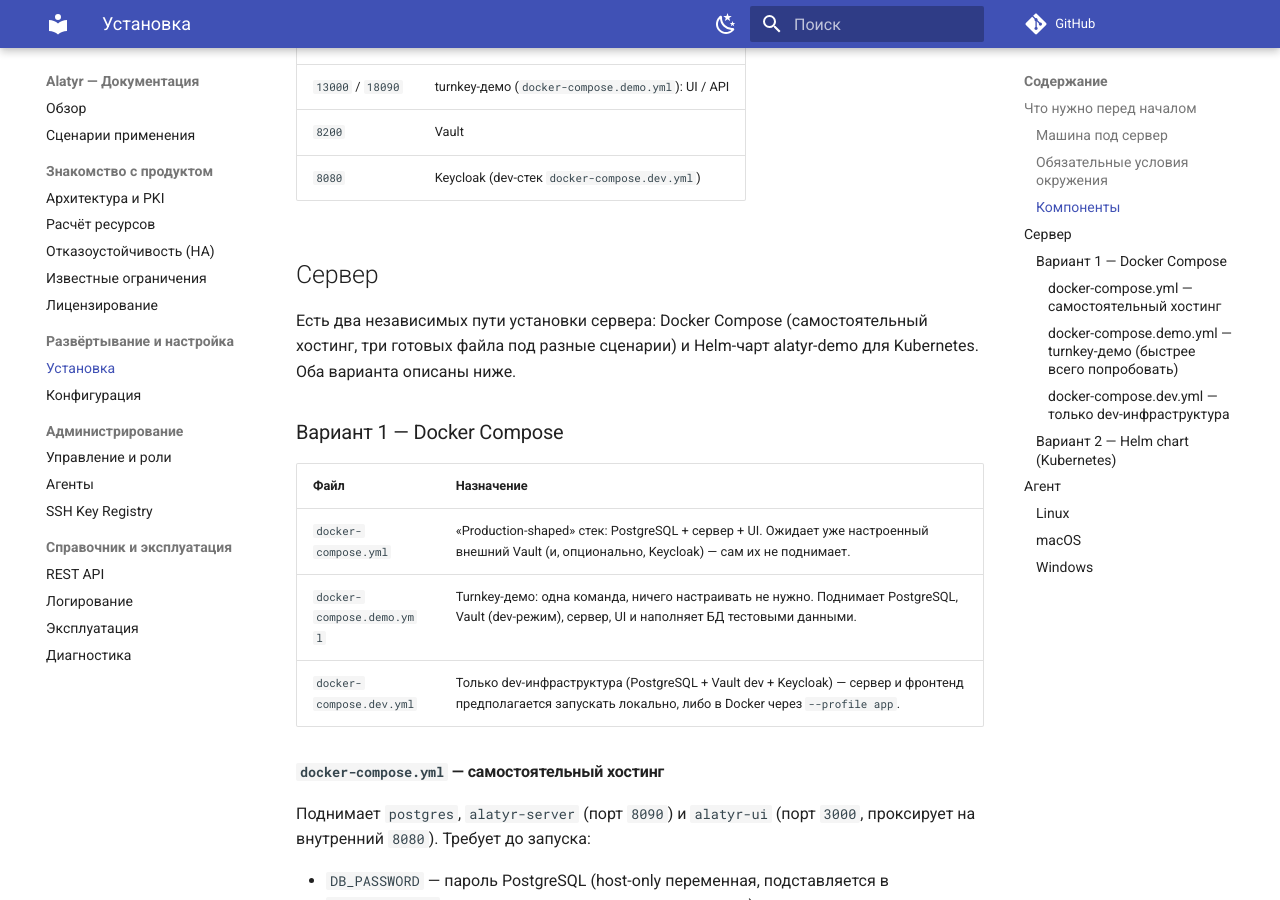
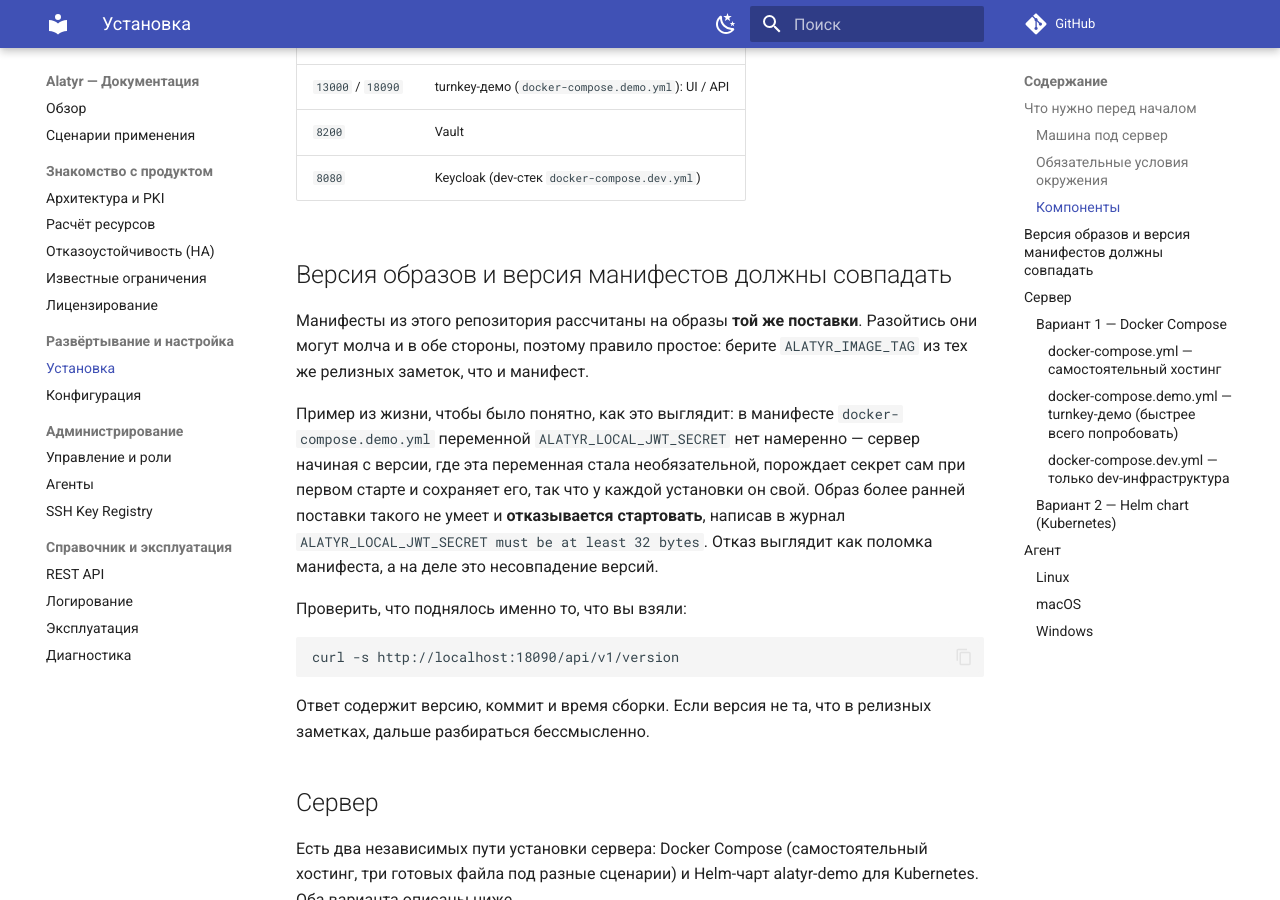
Before and after one commit to s3m4rgl/alatyr-docs, an MkDocs documentation site: the page built from docs/installation.md, in a window 1280 px wide and 900 px high, scrolled down 2101 px. Built offline with MkDocs 1.6.1 and Material for MkDocs 9.7.7, drawn with Linux system fonts in a browser that asks for light colours; comment, search, counter and statistics services are not loaded.

Commit message:
feat: третий манифест Compose и правило совпадения версий
Документация описывала ТРИ готовых файла Compose и отводила
`docker-compose.dev.yml` отдельный раздел, а в репозитории его не было:
читатель, дошедший до раздела, упирался в отсутствующий файл. Теперь он
здесь — PostgreSQL, Vault в режиме разработки и Keycloak, а сервер с
интерфейсом поднимаются профилем `app` готовыми образами. Это вариант для
тех, кто хочет подключить продукт к своему realm Keycloak или к своим
настройкам Vault, а не смотреть готовый стенд.

Как и в двух соседних файлах, сборки из исходников здесь нет: репозиторий
содержит только развёртывание.

Отдельным разделом — правило совпадения версий, с настоящим примером.
Проверка на живом стеке показала, что манифест и образ расходятся молча:
переменной `ALATYR_LOCAL_JWT_SECRET` в манифесте нет намеренно, потому что
сервер порождает секрет сам и сохраняет его — у каждой установки свой.
Образ более ранней поставки этого не умеет и отказывается стартовать
сообщением про 32 байта. Отказ читается как поломка манифеста, хотя это
несовпадение версий, поэтому там же названа команда, которой проверяется,
что поднялось именно взятое.

````diff
--- a/docs/installation.md
+++ b/docs/installation.md
@@ -59,6 +59,30 @@ Windows и Linux, Secure Enclave на macOS, либо поддерживаема
 | `13000` / `18090` | turnkey-демо (`docker-compose.demo.yml`): UI / API |
 | `8200` | Vault |
 | `8080` | Keycloak (dev-стек `docker-compose.dev.yml`) |
+
+## Версия образов и версия манифестов должны совпадать
+
+Манифесты из этого репозитория рассчитаны на образы **той же поставки**.
+Разойтись они могут молча и в обе стороны, поэтому правило простое: берите
+`ALATYR_IMAGE_TAG` из тех же релизных заметок, что и манифест.
+
+Пример из жизни, чтобы было понятно, как это выглядит: в манифесте
+`docker-compose.demo.yml` переменной `ALATYR_LOCAL_JWT_SECRET` нет намеренно —
+сервер начиная с версии, где эта переменная стала необязательной, порождает
+секрет сам при первом старте и сохраняет его, так что у каждой установки он
+свой. Образ более ранней поставки такого не умеет и **отказывается
+стартовать**, написав в журнал `ALATYR_LOCAL_JWT_SECRET must be at least 32
+bytes`. Отказ выглядит как поломка манифеста, а на деле это несовпадение
+версий.
+
+Проверить, что поднялось именно то, что вы взяли:
+
+```bash
+curl -s http://localhost:18090/api/v1/version
+```
+
+Ответ содержит версию, коммит и время сборки. Если версия не та, что в
+релизных заметках, дальше разбираться бессмысленно.
 
 ## Сервер
 
````
Also changed, not shown: README.md (+1 -0 lines), docker-compose.dev.yml (added, +184 -0 lines).
